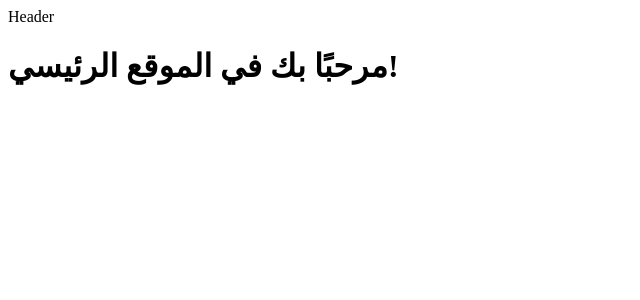
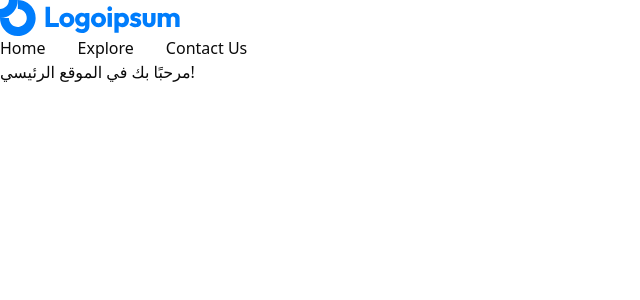
Before and after one commit to ranimramadan/hos, a Next.js app: page /main-site in a window 1280 px wide. Shown: the top 300 px of the page, without its empty margins (0-640 px from the left). Built offline with nearby package versions, Linux system fonts and the light colour scheme.

Commit message:
tailwind

```diff
--- a/app/layout.jsx
+++ b/app/layout.jsx
@@ -1,6 +1,6 @@
 export default function RootLayout({ children }) {
     return (
-      <html lang="ar">
+      <html>
         <body>
           {children}
         </body>
--- a/app/main-site/components/Header.jsx
+++ b/app/main-site/components/Header.jsx
@@ -1,8 +1,35 @@
 import React from 'react'
+import Image from 'next/image'
+import '../../globals.css';
 
 function Header() {
+    const Menu=[
+        {id:1,
+            name:'Home',
+            path:'/'
+        },
+        {id:2,
+            name:'Explore',
+            path:'/'
+        },
+        {id:3,
+            name:'Contact Us',
+            path:'/'
+        },
+    ]
   return (
-    <div>Header</div>
+    <div>
+        <Image src='/logo.svg' alt='logo'
+         width={180} height={80}
+        />
+        <ul className='flex gap-8 justify-start items-center'>
+            {Menu.map((item,index)=>(
+                <li key={item.id}>
+                    {item.name}
+                </li>
+            ))}
+        </ul>
+    </div>
   )
 }
 
--- a/app/main-site/layout.jsx
+++ b/app/main-site/layout.jsx
@@ -10,8 +10,9 @@ export const metadata = {
 
 export default function MainLayout({ children }) {
     return (
-        <html lang="en">
+        <html >
           <body>
+
             <div>
                 <Header/>
                 { children }
--- a/package.json
+++ b/package.json
@@ -9,10 +9,13 @@
     "lint": "next lint"
   },
   "dependencies": {
+    "@tailwindcss/vite": "^4.0.17",
+    "autoprefixer": "^10.4.21",
     "class-variance-authority": "^0.7.1",
     "clsx": "^2.1.1",
     "lucide-react": "^0.485.0",
     "next": "15.2.4",
+    "postcss": "^8.5.3",
     "react": "^19.0.0",
     "react-dom": "^19.0.0",
     "tailwind-merge": "^3.0.2",
@@ -20,6 +23,6 @@
   },
   "devDependencies": {
     "@tailwindcss/postcss": "^4",
-    "tailwindcss": "^4"
+    "tailwindcss": "^4.0.17"
   }
 }
```
Also changed, not shown: 1 other file (tests, documents, lock files or other folders).
